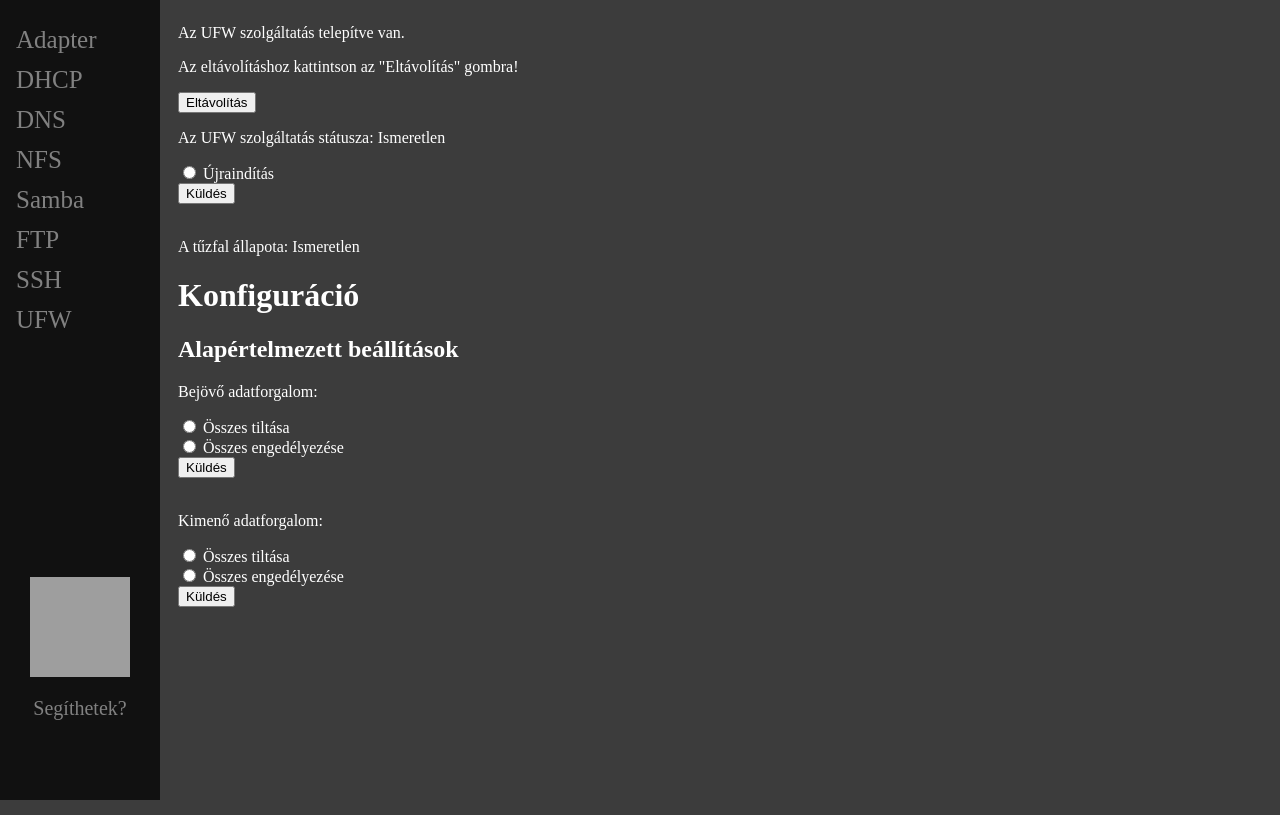
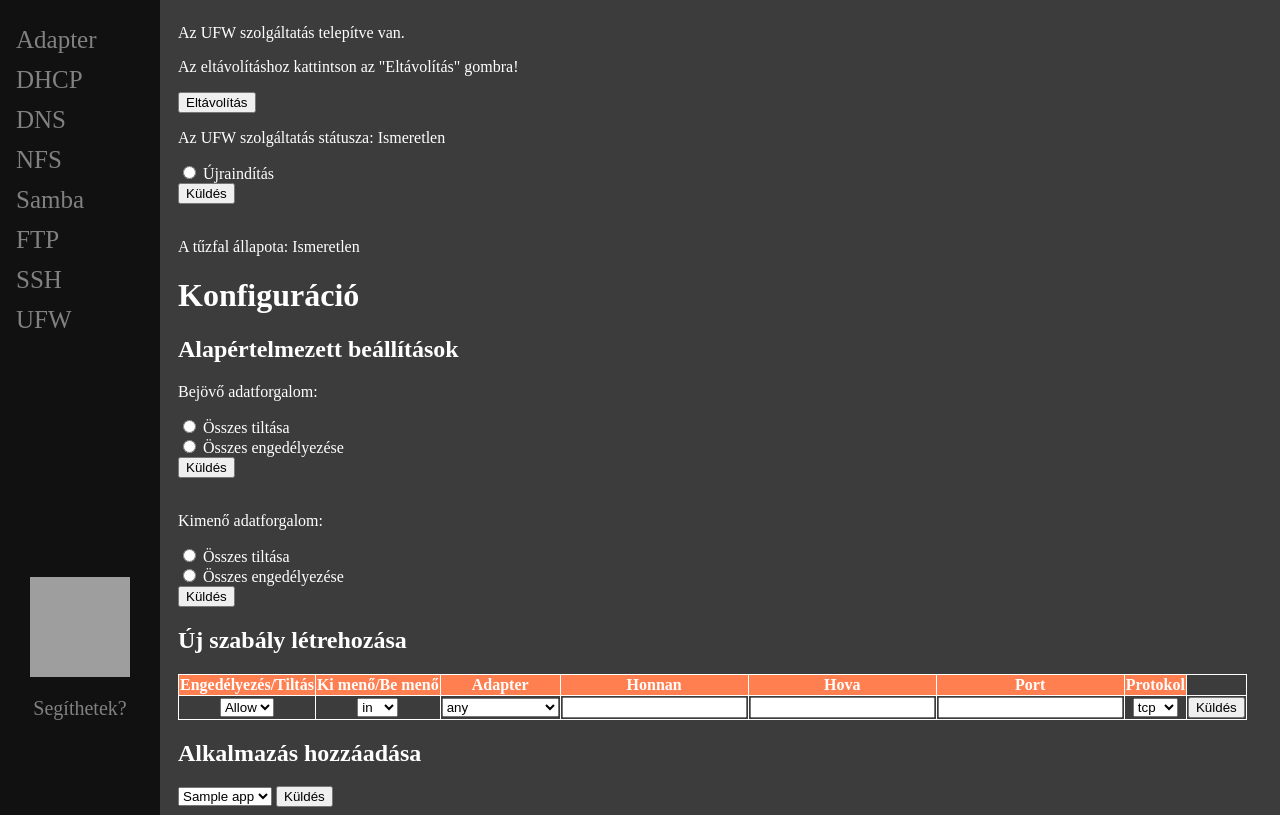
Before and after one commit to TolnaiAttila/uswg, a Flask app: template uswg/templates/ufw/ufw.html in a window 1280 px wide. Run offline with Flask 3, Linux system fonts and the light colour scheme; the template is opened without the code that fills it: most values are stand-ins (such as "Sample title", 1, 10 or a date in 2020); grey boxes are pictures that could not be loaded.

Commit message:
UFW finish

```diff
--- a/uswg/main.py
+++ b/uswg/main.py
@@ -338,8 +338,14 @@
     status2 = f.ufw_check_status2()
     indefault = f.ufw_check_incoming_default()
     outdefault = f.ufw_check_outgoing_default()
-
-    return render_template('ufw/ufw.html', status=status, status2=status2, indefault=indefault, outdefault=outdefault)
+    adapters = f.list_all_network_adapter()
+    apps = f.ufw_check_apps()
+    if status2 == 157:
+        rules = f.ufw_check_rules()
+        return render_template('ufw/ufw.html', status=status, status2=status2, indefault=indefault, outdefault=outdefault, rules=rules, adapters=adapters, apps=apps)
+
+    return render_template('ufw/ufw.html', status=status, status2=status2, indefault=indefault, outdefault=outdefault, adapters=adapters, apps=apps)
+
 
 
 
@@ -1554,6 +1560,43 @@
             text = err.error(number)
             return render_template('shared/error.html', text=text)
         return redirect(url_for('ufw'))
+
+
+    if id == 'ufw-delete-rules':
+        rule = str(request.form.get('delete-rule-button'))
+        number = f.ufw_delete_rule(rule)
+        if number != 0 :
+            text = err.error(number)
+            return render_template('shared/error.html', text=text)
+        return redirect(url_for('ufw'))
+
+
+    if id == 'ufw-add-rules':
+        action = str(request.form.get('action'))
+        direct = str(request.form.get('direction'))
+        adapter = str(request.form.get('adapter'))
+        sfrom = str(request.form.get('from'))
+        to = str(request.form.get('to'))
+        port = str(request.form.get('port'))
+        proto = str(request.form.get('proto'))
+
+        number = f.ufw_add_rule(action, direct, adapter, sfrom, to, port, proto)
+        if number != 0 :
+            text = err.error(number)
+            return render_template('shared/error.html', text=text)
+        return redirect(url_for('ufw'))
+
+
+    if id == "ufw-add-app":
+        app = str(request.form.get('app'))
+
+        number = f.ufw_add_app(app)
+        if number != 0 :
+            text = err.error(number)
+            return render_template('shared/error.html', text=text)
+        return redirect(url_for('ufw'))
+
+
 
     return render_template('shared/error.html', text=text)
 
--- a/uswg/options.py
+++ b/uswg/options.py
@@ -94,3 +94,8 @@
 opgateway="--gateway"
 opstatus="--status"
 ophostname2="--hostname"
+opdirection="--direction"
+opfrom="--from"
+opto="--to"
+opprotocol="--protocol"
+opapp="--app"
--- a/uswg/templates/ufw/ufw.html
+++ b/uswg/templates/ufw/ufw.html
@@ -120,6 +120,97 @@
             <label for="allow-default2">Összes engedélyezése</label><br>
             <button type="submit">Küldés</button>
         </form>
+        {% if status2 == 157 %}
+            <h2>Szabályok</h2>
+            <table>
+                <tr class="table-title">
+                    <th>To</th>
+                    <th>Action</th>
+                    <th>From</th>
+                </tr>
+                <form id="deleteufwrulesForm" action="/service/modify" method="post">
+                    <input type="hidden" name="form_id" value="ufw-delete-rules">
+                    {% for i in rules %}
+                        {% if (loop.index-1) % 3 == 0 %}
+                            </tr><tr>
+                            <td>{{ i }}</td>
+                        {% else %}
+                            <td>{{ i }}</td>
+                        {% endif %}
+
+                        {% if loop.index % 3 == 0 or loop.last %}
+                            <td><button name="delete-rule-button" value="{{ rules[loop.index0 - (loop.index % 3) - 2] }} {{ rules[loop.index0 - (loop.index % 3) - 1] }} {{ rules[loop.index0 - (loop.index % 3)] }}">Törlés</button></td>
+                        {% endif %}
+                    {% endfor %}
+                </form>
+            </table>
+        {% endif %}
+        <h2>Új szabály létrehozása</h2>
+        <form id="addufwrulesForm" action="/service/modify" method="post">
+            <input type="hidden" name="form_id" value="ufw-add-rules">
+            <table>
+                <tr class="table-title">
+                    <th>Engedélyezés/Tiltás</th>
+                    <th>Ki menő/Be menő</th>
+                    <th>Adapter</th>
+                    <th>Honnan</th>
+                    <th>Hova</th>
+                    <th>Port</th>
+                    <th>Protokol</th>
+                </tr>
+                <tr>
+                    <td>
+                        <select name="action" id="action">
+                            <option value="allow">Allow</option>
+                            <option value="deny">Deny</option>
+                        </select>
+                    </td>
+                    <td>
+                        <select name="direction" id="direction">
+                            <option value="in">in</option>
+                            <option value="out">out</option>
+                        </select>
+                    </td>
+                    <td>
+                        <select name="adapter" id="adapter">
+                            <option value="any">any</option>
+                            {% for i in adapters %}
+                                <option value="{{ i }}">{{ i }}</option>
+                            {% endfor %}
+                        </select>
+                    </td>
+                    <td>
+                        <input type="text" name="from" pattern="([0-9]{1,3}\.[0-9]{1,3}\.[0-9]{1,3}\.[0-9]{1,3})|([0-9]{1,3}\.[0-9]{1,3}\.[0-9]{1,3}\.[0-9]{1,3}/[0-9]{1,2})|(any)" required>
+                    </td>
+                    <td>
+                        <input type="text" name="to" pattern="([0-9]{1,3}\.[0-9]{1,3}\.[0-9]{1,3}\.[0-9]{1,3})|([0-9]{1,3}\.[0-9]{1,3}\.[0-9]{1,3}\.[0-9]{1,3}/[0-9]{1,2})|(any)" required>
+                    </td>
+                    <td>
+                        <input type="text" name="port" pattern="([0-9]{1,5})|([0-9]{1,5}:[0-9]{1,5})|(any)" required>
+                    </td>
+                    <td>
+                        <select name="proto" id="proto">
+                            <option value="tcp">tcp</option>
+                            <option value="udp">udp</option>
+                        </select>
+                    </td>
+                    <td>
+                        <button type="submit">Küldés</button>
+                    </td>
+                </tr>
+            </table>
+        </form>
+
+        <h2>Alkalmazás hozzáadása</h2>
+        <form id="addufwappForm" action="/service/modify" method="post">
+            <input type="hidden" name="form_id" value="ufw-add-app">
+            <select name="app" id="app">
+                {% for i in apps %}
+                    <option value="{{ i }}">{{ i }}</option>
+                {% endfor %}
+            </select>
+            <button type="submit">Küldés</button>
+        </form>
         {% endif %}
         </div>
     </div>
```
Also changed, not shown: uswg/functions.py (+64 -0 lines), 3 other files.
